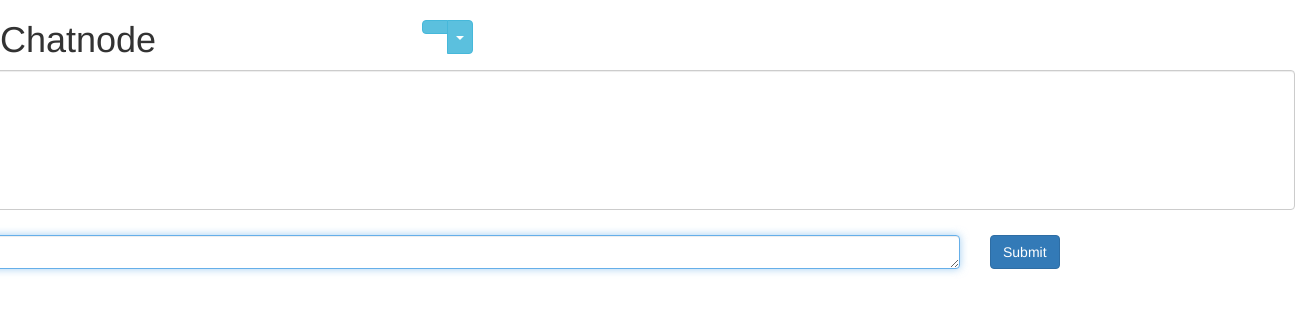
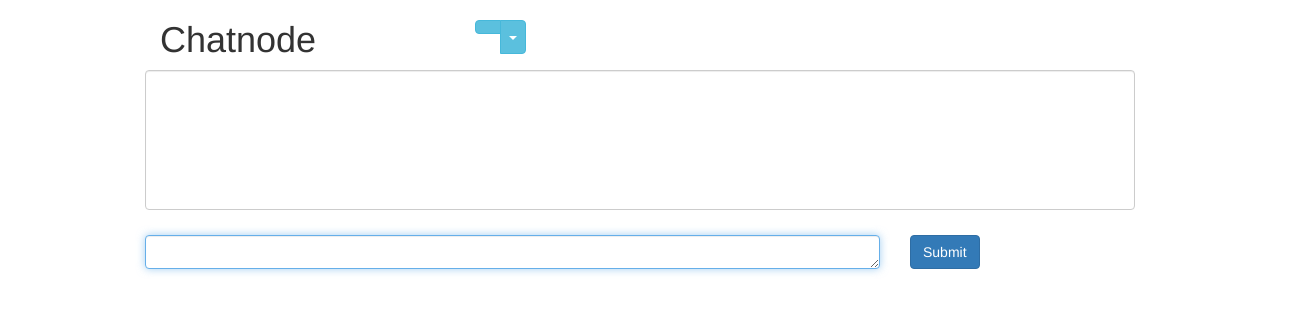
Before and after one commit to kirby81/chatnode, a website: page view/index.html in a window 1280 px wide. Shown: the whole page, 1310 px wide, since content can reach past the window. Drawn offline with nearby package versions, Linux system fonts and the light colour scheme; no server answers.

Commit message:
css scroll fix

```diff
--- a/view/css/index.css
+++ b/view/css/index.css
@@ -17,6 +17,11 @@
   margin-top: 20px;
 }
 
+.chatnode {
+  max-width: 75%;
+  margin: 0 auto;
+}
+
 /*[class*="col-"] {
   background-color: lightgreen;
   border: 2px solid black;
```
